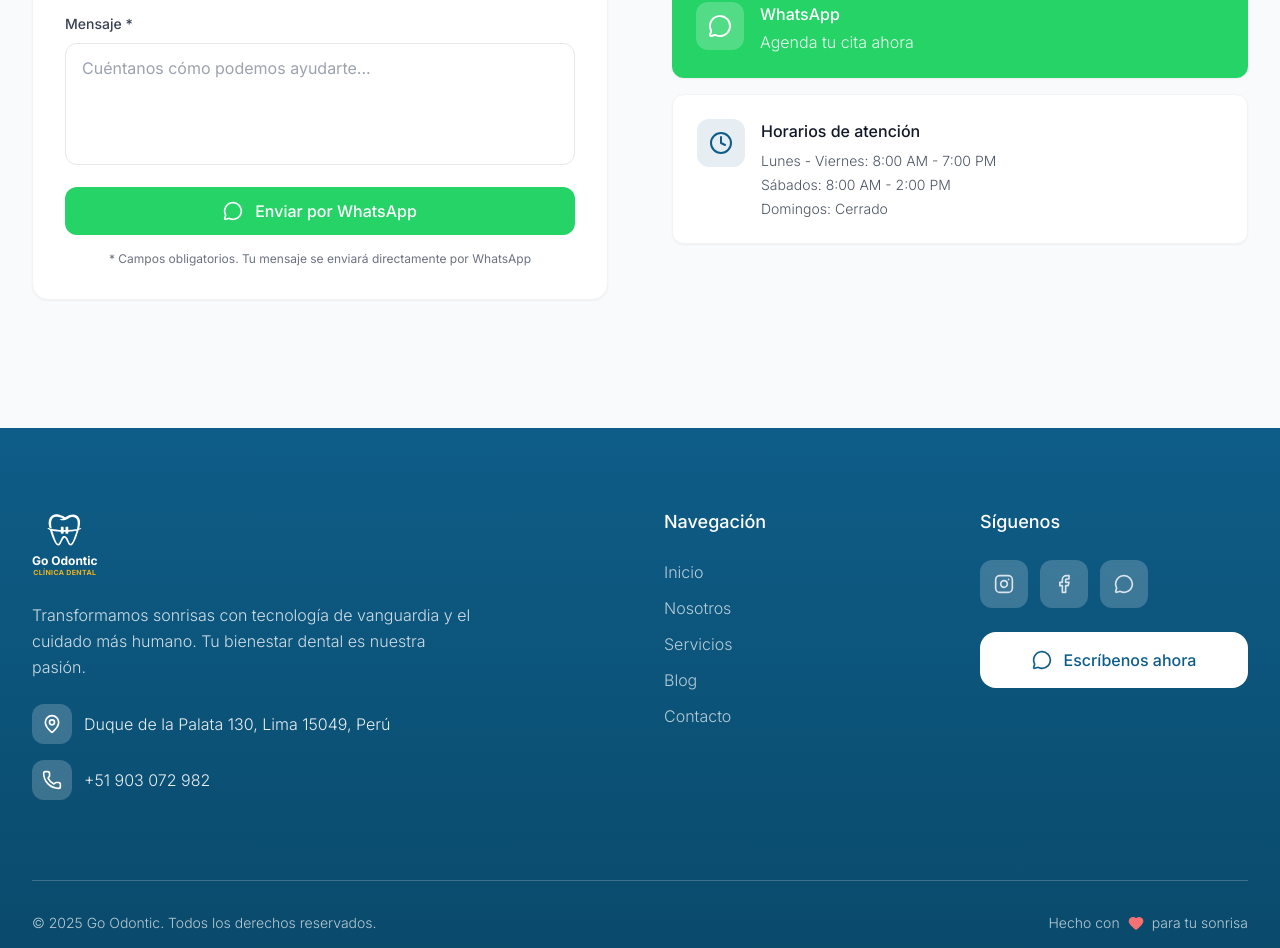
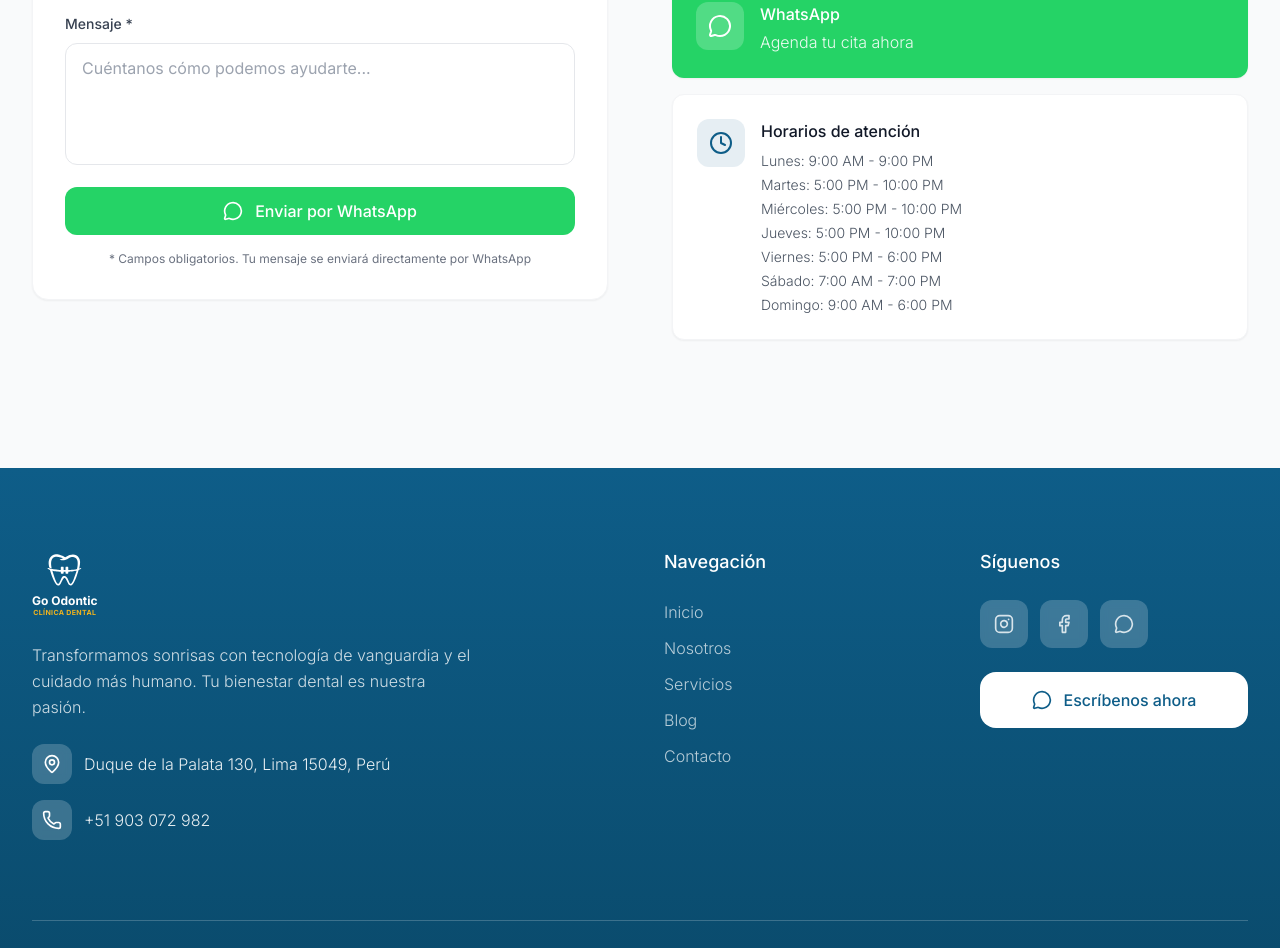
Before and after one commit to Russel-FS/nx-odontonic-deploy, a Next.js app: page / in a window 1280 px wide. Shown: the part 4844-5792 px from the top of the page. Built offline with nearby package versions, Linux system fonts and the light colour scheme.

Commit message:
se actualizo los horarios de atencion

```diff
--- a/src/components/sections/Contact.tsx
+++ b/src/components/sections/Contact.tsx
@@ -260,9 +260,13 @@ export default function Contact() {
                         Horarios de atención
                       </h4>
                       <div className="space-y-1 text-sm text-gray-600 font-light">
-                        <p>Lunes - Viernes: 8:00 AM - 7:00 PM</p>
-                        <p>Sábados: 8:00 AM - 2:00 PM</p>
-                        <p>Domingos: Cerrado</p>
+                        <p>Lunes: 9:00 AM - 9:00 PM</p>
+                        <p>Martes: 5:00 PM - 10:00 PM</p>
+                        <p>Miércoles: 5:00 PM - 10:00 PM</p>
+                        <p>Jueves: 5:00 PM - 10:00 PM</p>
+                        <p>Viernes: 5:00 PM - 6:00 PM</p>
+                        <p>Sábado: 7:00 AM - 7:00 PM</p>
+                        <p>Domingo: 9:00 AM - 6:00 PM</p>
                       </div>
                     </div>
                   </div>
```
